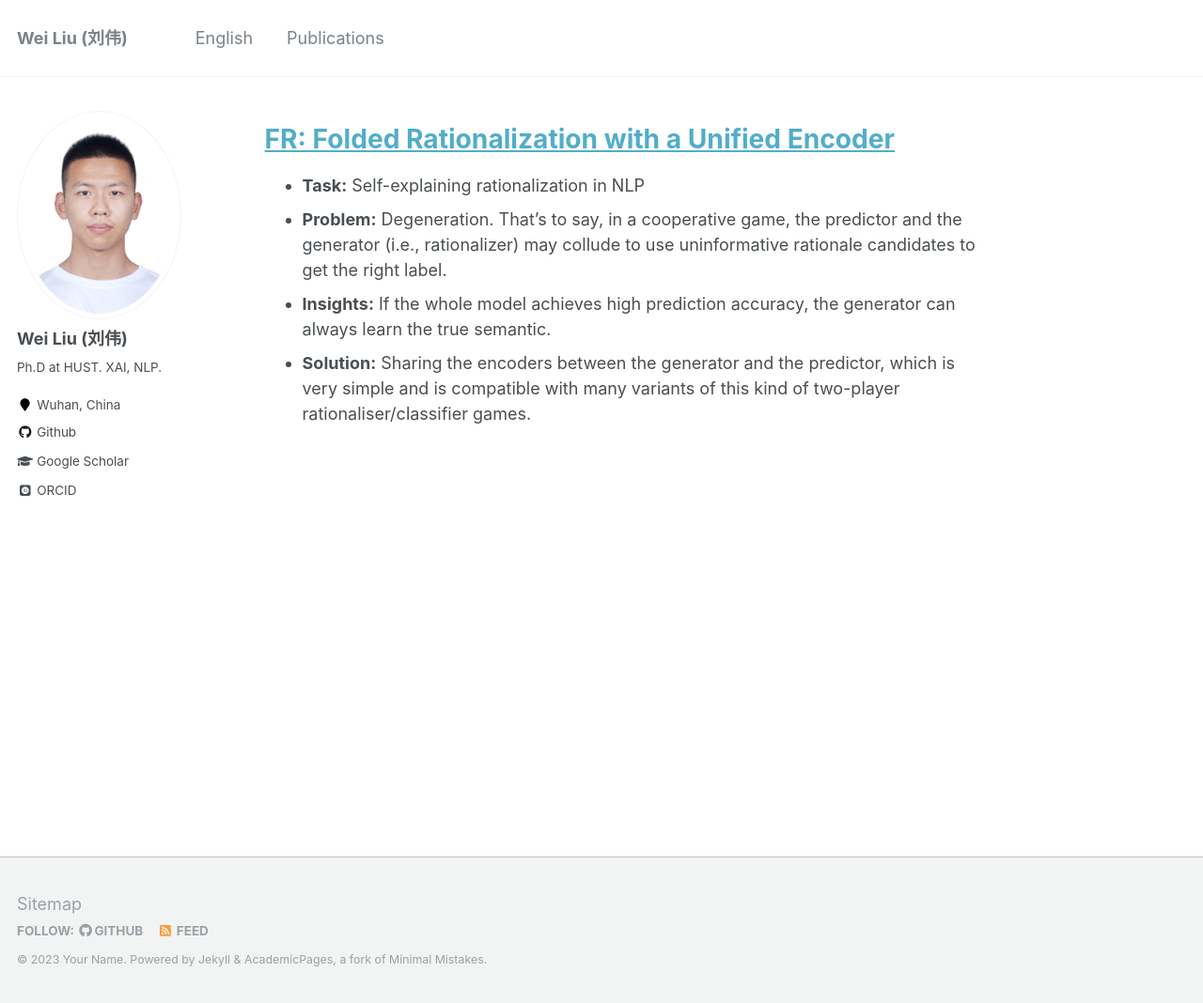
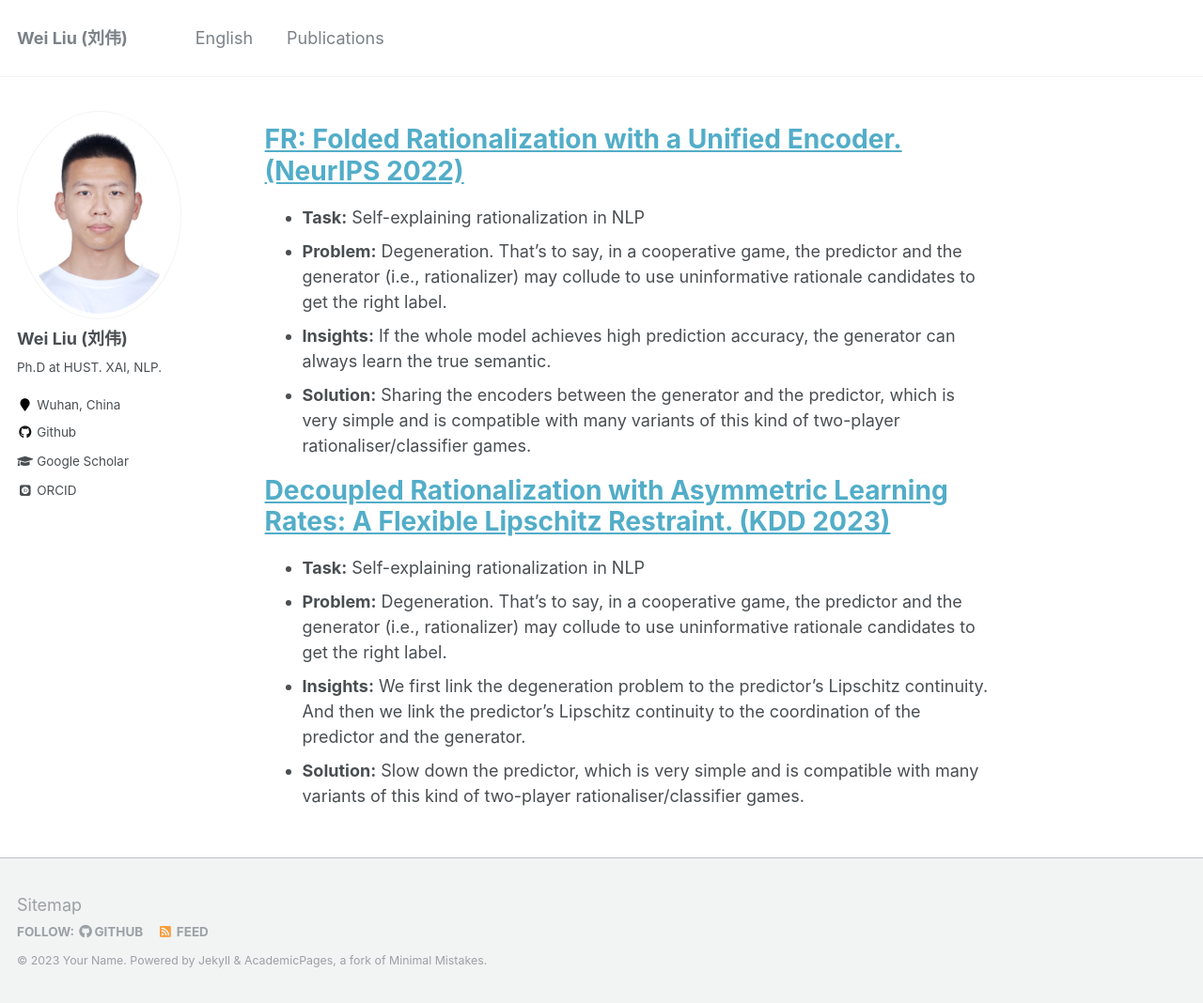
Before and after one commit to jugechengzi/WeiLiu.github.io, a Jekyll site: the page built from _pages/Publications.md, in a window 1280 px wide and 1068 px high. Shown: the whole window at 94% size. Built offline with Jekyll 4.4.1, drawn with Linux system fonts in a browser that asks for light colours; some web fonts are replaced.

Commit message:
Update Publications.md

```diff
--- a/_pages/Publications.md
+++ b/_pages/Publications.md
@@ -5,9 +5,18 @@ author_profile: true
 excerpt: ""
 ---
 
-[FR: Folded Rationalization with a Unified Encoder](https://arxiv.org/pdf/2209.08285.pdf)
+[FR: Folded Rationalization with a Unified Encoder. (NeurIPS 2022)](https://arxiv.org/pdf/2209.08285.pdf)
 ===
 - **Task:** Self-explaining rationalization in NLP
 - **Problem:** Degeneration. That's to say, in a cooperative game, the predictor and the generator (i.e., rationalizer) may collude to use uninformative rationale candidates to get the right label.
 - **Insights:** If the whole model achieves high prediction accuracy, the generator can always learn the true semantic.
 - **Solution:** Sharing the encoders between the generator and the predictor, which is very simple and is compatible with many variants of this kind of two-player rationaliser/classifier games.
+
+
+
+[Decoupled Rationalization with Asymmetric Learning Rates: A Flexible Lipschitz Restraint.  (KDD 2023)](https://arxiv.org/abs/2305.13599)
+===
+- **Task:** Self-explaining rationalization in NLP
+- **Problem:** Degeneration. That's to say, in a cooperative game, the predictor and the generator (i.e., rationalizer) may collude to use uninformative rationale candidates to get the right label.
+- **Insights:** We first link the degeneration problem to the predictor's Lipschitz continuity. And then we link the predictor's Lipschitz continuity to the coordination of the predictor and the generator.
+- **Solution:** Slow down the predictor, which is very simple and is compatible with many variants of this kind of two-player rationaliser/classifier games.
```
